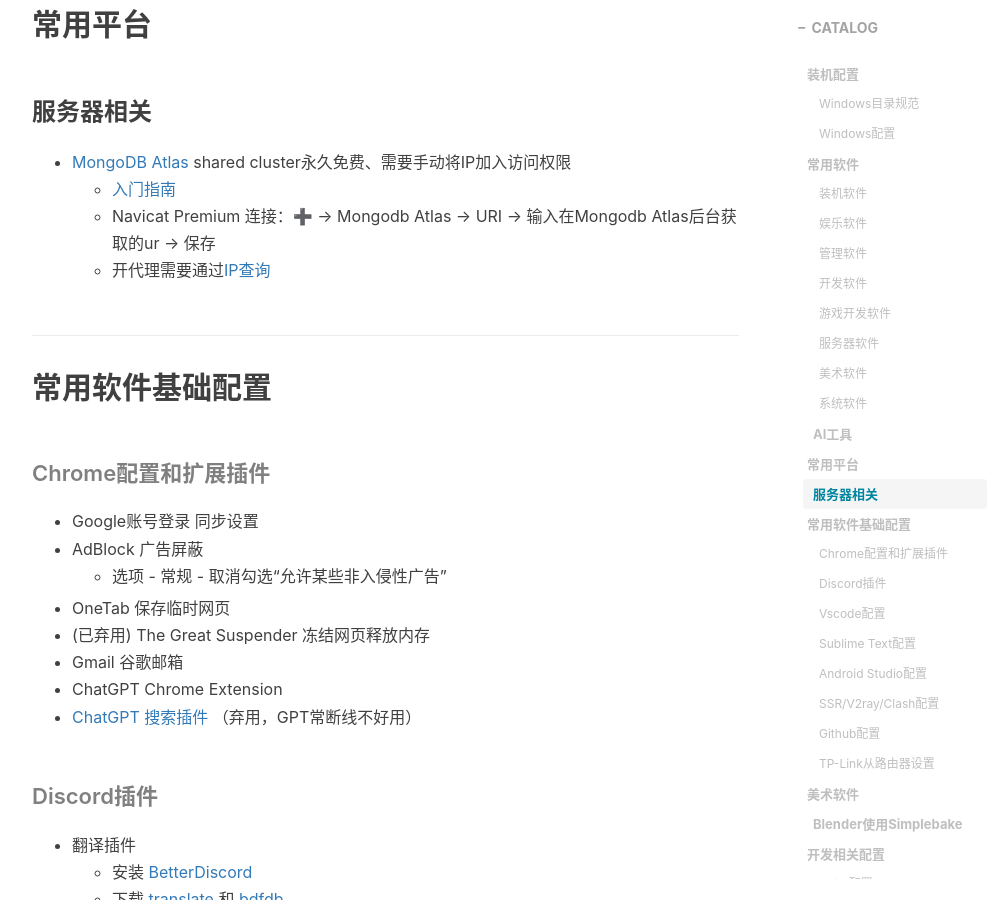
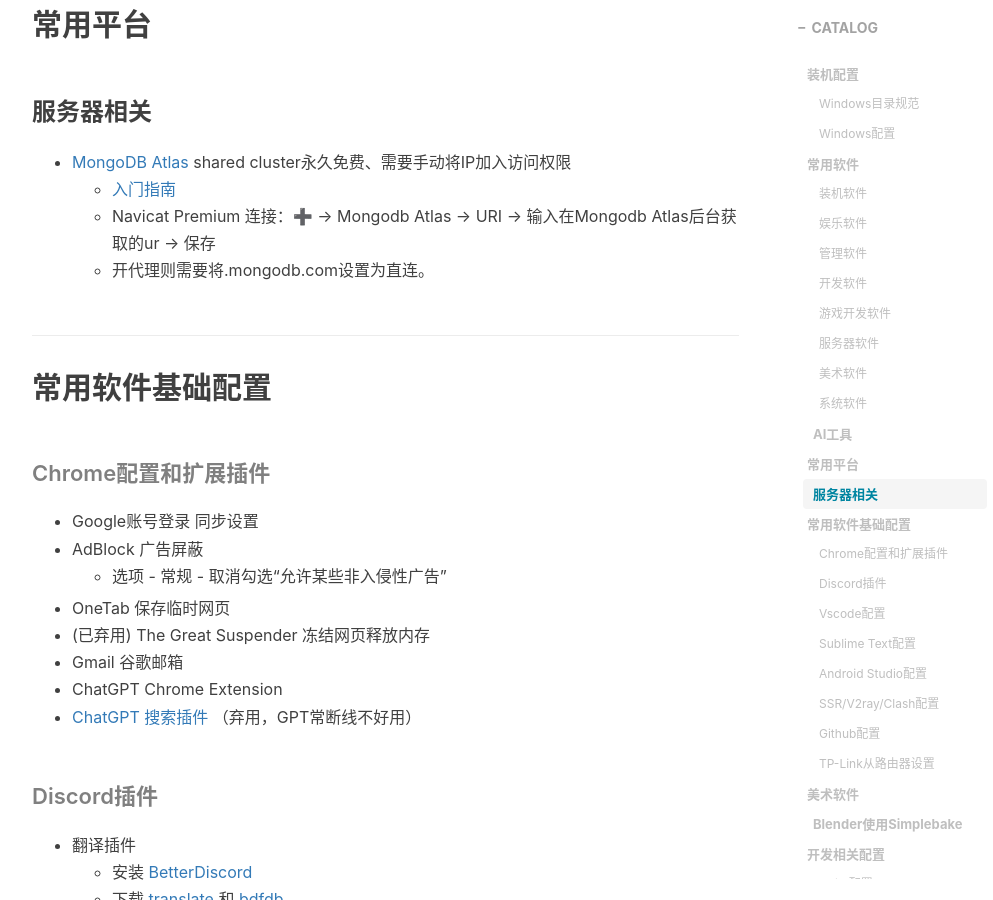
Before and after one commit to gumcstronger/gumcstronger.github.io, a Jekyll site: the page built from _posts/2022/2022-08-24-windows.md, in a window 1280 px wide and 900 px high, scrolled down 4706 px. Shown: the whole window, without its empty margins (233-1226 px from the left). Built offline with Jekyll 4.4.1, drawn with Linux system fonts in a browser that asks for light colours; comment, search, counter and statistics services are not loaded.

Commit message:
Update 2022-08-24-windows.md

```diff
--- a/_posts/2022/2022-08-24-windows.md
+++ b/_posts/2022/2022-08-24-windows.md
@@ -153,7 +153,7 @@
 * [MongoDB Atlas](https://www.mongodb.com/atlas/database) shared cluster永久免费、需要手动将IP加入访问权限
   * [入门指南](https://www.mongodb.com/docs/atlas/getting-started/)
   * Navicat Premium 连接：➕ -> Mongodb Atlas -> URI -> 输入在Mongodb Atlas后台获取的ur -> 保存
-  * 开代理需要通过[IP查询](https://whoer.net/zh)
+  * 开代理则需要将.mongodb.com设置为直连。
 
 ## 常用软件基础配置
 
```
